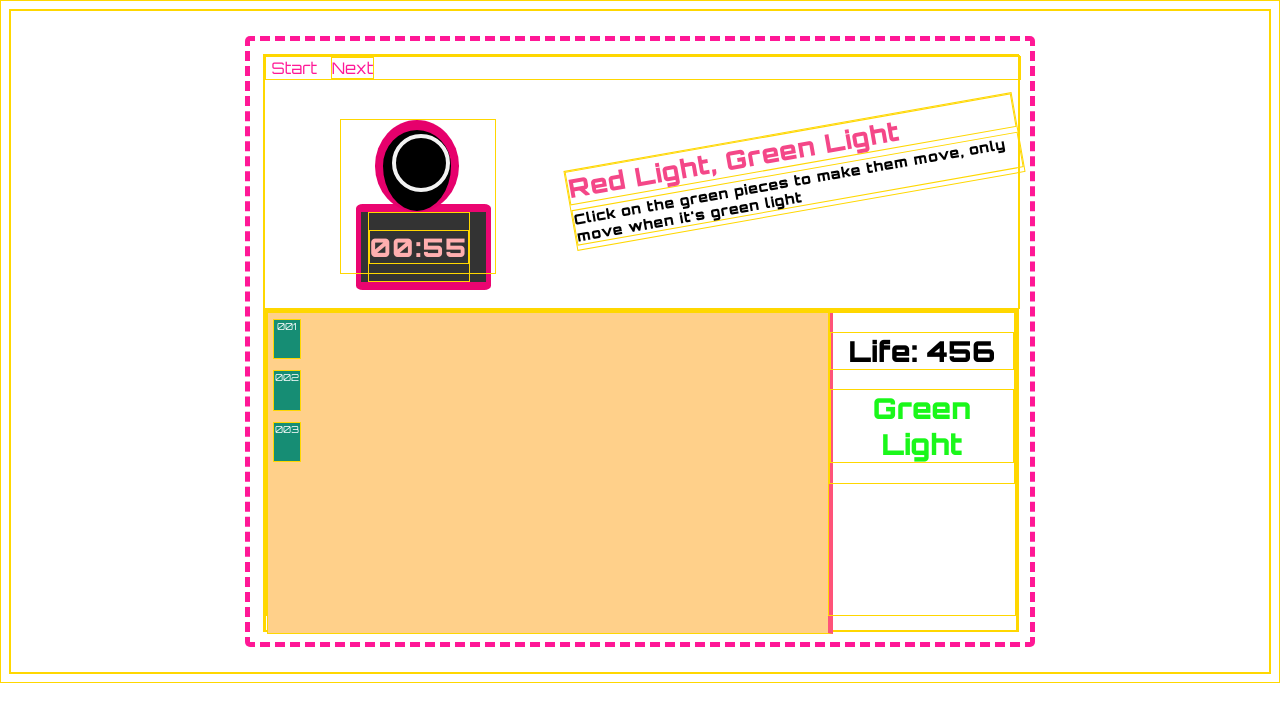
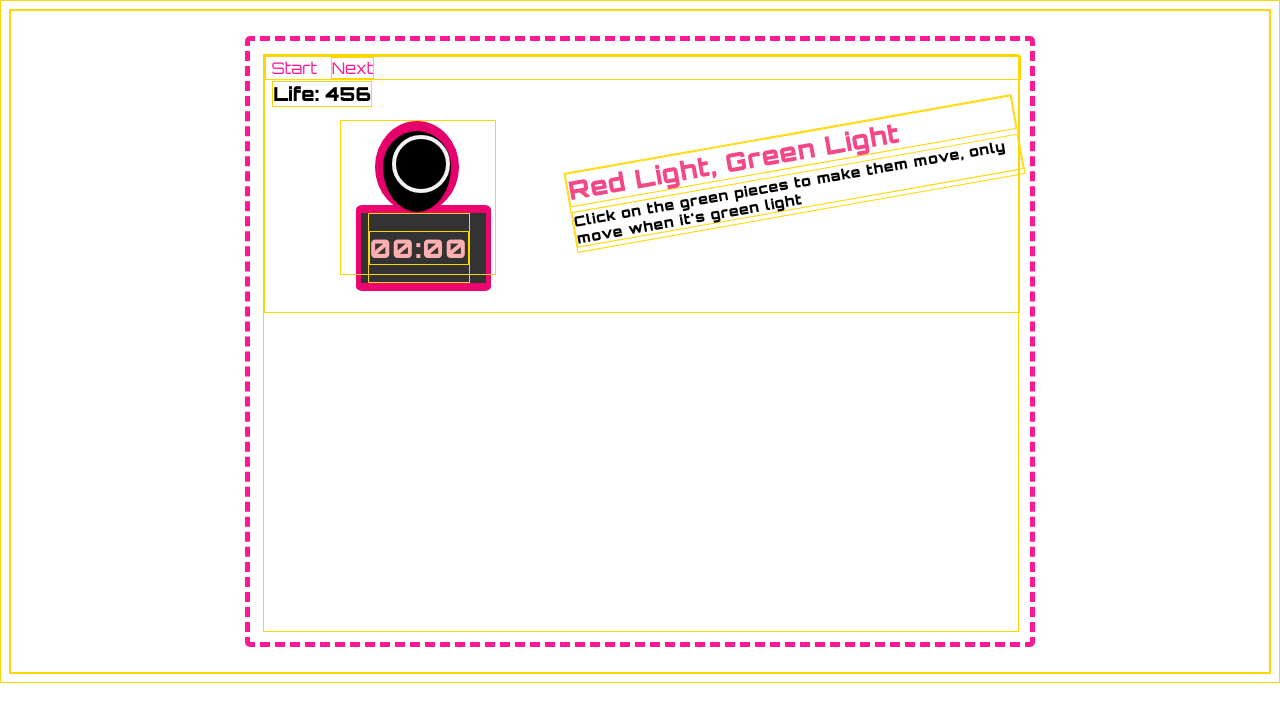
Before and after one commit to anniezoyinlee/GA-Final-SquidGame, a React (Create React App) app: page /game/rlgl in a window 1280 px wide. Shown: the top 722 px of the page. Built offline with nearby package versions, Linux system fonts and the light colour scheme.

Commit message:
updated LifeContext

```diff
--- a/src/components/Game/Dalgona/Dalgona.js
+++ b/src/components/Game/Dalgona/Dalgona.js
@@ -1,8 +1,9 @@
-import React, { useState }  from 'react'
+import React, { useState, useContext }  from 'react'
+import { LifeContext } from '../LifeContext';
 import './Dalgona.css';
 
 function Dalgona() {
-  const [life, setLife] = useState(456);
+  const {life, setLife} = useContext(LifeContext)
   const [clickedPiece, setClickedPiece] = useState([])
 
   const clicked = (e) => {
@@ -20,7 +21,6 @@ function Dalgona() {
 
   return (
     <div className="dalgona">
-      <h1>Life: {life}</h1>
       <div className='candy' onClick={(e) => {
         e.stopPropagation()
         setLife(life - 1)
--- /dev/null
+++ b/src/components/Game/Game.css
@@ -0,0 +1,10 @@
+.gameArea {
+  display: none;
+}
+
+.life {
+  position: absolute;
+  top: 5%;
+  left: 1%;
+  font-size: 1.2em;
+}
--- a/src/components/Game/Game.js
+++ b/src/components/Game/Game.js
@@ -2,67 +2,63 @@ import React, { useState, useMemo } from "react";
 import { Route, Link } from 'react-router-dom'
 import Caption from './Caption/Caption';
 import Timer from './Timer/Timer';
-// import Life from './Life/Life';
 import RLGL from './RLGL/RLGL'
 import Dalgona from './Dalgona/Dalgona'
 import ToW from './ToW/ToW'
 import Marbles from './Marbles/Marbles'
 import TGSS from './TGSS/TGSS'
-// import { UserContext } from "./UserContext";
+import './Game.css'
+import { LifeContext } from "./LifeContext";
 
 function Game() {
+  const [life, setLife] = useState(456)
+  const lifeValue = useMemo(() => ({life, setLife}), [life, setLife])
   // const [user, setUser] = useState(null);
   // const value = useMemo(() => ({ user, setUser }), [user, setUser]);
 
   // Red Light, Green Light
   let titleRLGL = "Red Light, Green Light"
   let rulesRLGL = "Click on the green pieces to make them move, only move when it's green light"
-  let lifeRLGL = 456;
   // Dalgona Candy
   let titleDalgona = "Dalgona Candy"
   let rulesDalgona = "Click along the line to make the shape out"
-  let lifeDalgona = 456;
   // Tug of War
   let titleToW = "Tug of War"
   let rulesToW = "Click the button to pull"
-  let lifeToW = 456;
   // Marbles
   let titleMarbles = "Marbles"
   let rulesMarbles = "Guess if the number of mables in the hand are even or odd"
-  let lifeMarbles = 456;
   // The Glass Stepping Stones
   let titleTGSS = "The Glass Stepping Stones"
   let rulesTGSS = "Choose top or bottom glass to cross the bridge"
-  let lifeTGSS = 456;
   // Timer
-  let minute = 1
-  let second = 0
-  // Start button
-  let start = true
+  const [minute, setMinute] = useState(0)
+  const [second, setSecond] = useState(0)
 
   function handleStart() {
-    console.log(start)
-    start = false
-    console.log(start)
+    // Show game area
+    let game = document.querySelector('.gameArea')
+    game.style.display = 'block'
   }
 
   return (
     <div className="gameContainer">
       <div className='screen'>
         <Timer min={minute} sec={second} />
-        <Route path='/game/rlgl' render={() => <Caption title={titleRLGL} rules={rulesRLGL} />} />
+        <Route path='/game/rlgl' render={() => <Caption title={titleRLGL} rules={rulesRLGL} /> } />
         <Route path='/game/dalgona' render={() => <Caption title={titleDalgona} rules={rulesDalgona} />} />
         <Route path='/game/tow' render={() => <Caption title={titleToW} rules={rulesToW} />} />
         <Route path='/game/marbles' render={() => <Caption title={titleMarbles} rules={rulesMarbles} />} />
         <Route path='/game/tgss' render={() => <Caption title={titleTGSS} rules={rulesTGSS} />} />
         <div className='buttons'>
-          <button onClick={handleStart}>Start</button>
+          <button onClick={()=>handleStart()}>Start</button>
           <Route path='/game/rlgl' render={() => <Link to="/game/dalgona">Next</Link> } />
           <Route path='/game/dalgona' render={() => <Link to="/game/tow">Next</Link> } />
           <Route path='/game/tow' render={() => <Link to="/game/marbles">Next</Link> } />
           <Route path='/game/marbles' render={() => <Link to="/game/tgss">Next</Link> } />
           <Route path='/game/tgss' render={() => <Link to="/">Next</Link> } />
         </div>
+        <h1 className='life'>Life: {life}</h1>
         {/* <Route path='/game/rlgl' render={() => <Life life={lifeRLGL} /> } />
         <Route path='/game/dalgona' render={() => <Life life={lifeDalgona} /> } />
         <Route path='/game/tow' render={() => <Life life={lifeToW} /> } />
@@ -70,6 +66,7 @@ function Game() {
         <Route path='/game/tgss' render={() => <Life life={lifeTGSS} /> } /> */}
       </div>
 
+      <LifeContext.Provider value={lifeValue}>
         <main className='gameArea'>
           {/* Setting route to each pages */}
           <Route exact path='/game/rlgl' component={RLGL} />
@@ -78,6 +75,7 @@ function Game() {
           <Route exact path='/game/marbles' component={Marbles} />
           <Route exact path='/game/tgss' component={TGSS} />
         </main>
+      </LifeContext.Provider>
 
     </div>
   );
--- /dev/null
+++ b/src/components/Game/LifeContext.js
@@ -0,0 +1,3 @@
+import { createContext } from "react";
+
+export const LifeContext = createContext(null);
--- a/src/components/Game/Marbles/Marbles.js
+++ b/src/components/Game/Marbles/Marbles.js
@@ -1,8 +1,9 @@
-import React, { useState }  from 'react'
+import React, { useState, useContext }  from 'react'
+import { LifeContext } from '../LifeContext';
 import './Marbles.css';
 
 function Marbles() {
-  const [life, setLife] = useState(456)
+  const {life, setLife} = useContext(LifeContext)
   const [clicked, setClicked] = useState(false)
   const [marbles, setMarbles] = useState(10)
   const marbleAmount = Math.floor(1 + Math.random() * 9)
--- a/src/components/Game/RLGL/RLGL.js
+++ b/src/components/Game/RLGL/RLGL.js
@@ -1,4 +1,5 @@
-import React, { useState, useEffect }  from 'react'
+import React, { useState, useEffect, useContext }  from 'react'
+import { LifeContext } from '../LifeContext';
 import './RLGL.css';
 
 const lights = ['Red Light', 'Green Light']
@@ -26,7 +27,7 @@ function handleInterval() {
 }
 
 function RLGL() {
-  const [life, setLife] = useState(456);
+  const {life, setLife} = useContext(LifeContext)
 
   const [playerPass, setPlayerPass] = useState(0)
   const players = document.querySelectorAll('.player')
@@ -141,7 +142,6 @@ function RLGL() {
       </div>
       <div className='playWindow-right'>
         <div className='lightSign'>
-          <h1>Life: {life}</h1>
           <h1 id='lightSign' className='nolight'>No Light</h1>
         </div>
       </div>
--- a/src/components/Game/TGSS/TGSS.js
+++ b/src/components/Game/TGSS/TGSS.js
@@ -1,8 +1,9 @@
-import React, { useState }  from 'react'
+import React, { useState, useContext }  from 'react'
+import { LifeContext } from '../LifeContext';
 import './TGSS.css';
 
 function TGSS() {
-  // const [life, setLife] = useState(456);
+  const {life, setLife} = useContext(LifeContext)
 
   return (
     <div className="tgss">
--- a/src/components/Game/ToW/ToW.js
+++ b/src/components/Game/ToW/ToW.js
@@ -1,9 +1,10 @@
-import React, { useState }  from 'react'
+import React, { useState, useContext }  from 'react'
+import { LifeContext } from '../LifeContext';
 import './Tow.css';
 
 
 function ToW() {
-  // const [life, setLife] = useState(456);
+  const {life, setLife} = useContext(LifeContext)
 
   return (
     <div className="tow">
--- a/src/components/Life/Life.css
+++ /dev/null
@@ -1,6 +0,0 @@
-/* Life */
-.life {
-  position: absolute;
-  top: 10%;
-  left: 1%;
-}
--- a/src/components/UserContext.js
+++ /dev/null
@@ -1,3 +0,0 @@
-import { createContext } from "react";
-
-export const UserContext = createContext(null);
```
Also changed, not shown: planning/squidgame.md (+6 -5 lines), src/components/Life/Life.js (deleted, +0 -13 lines). Lines whose indentation alone changed are shown as unchanged.
